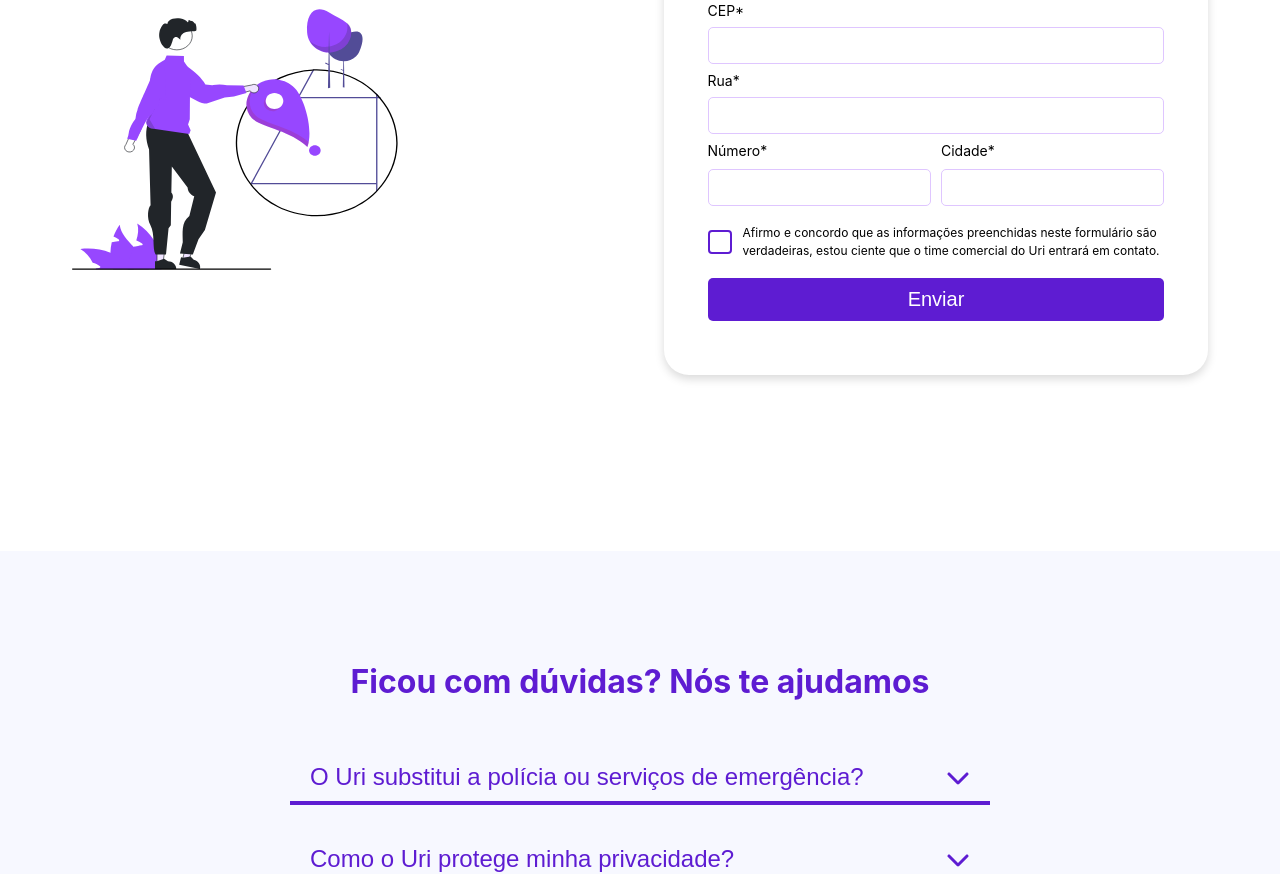
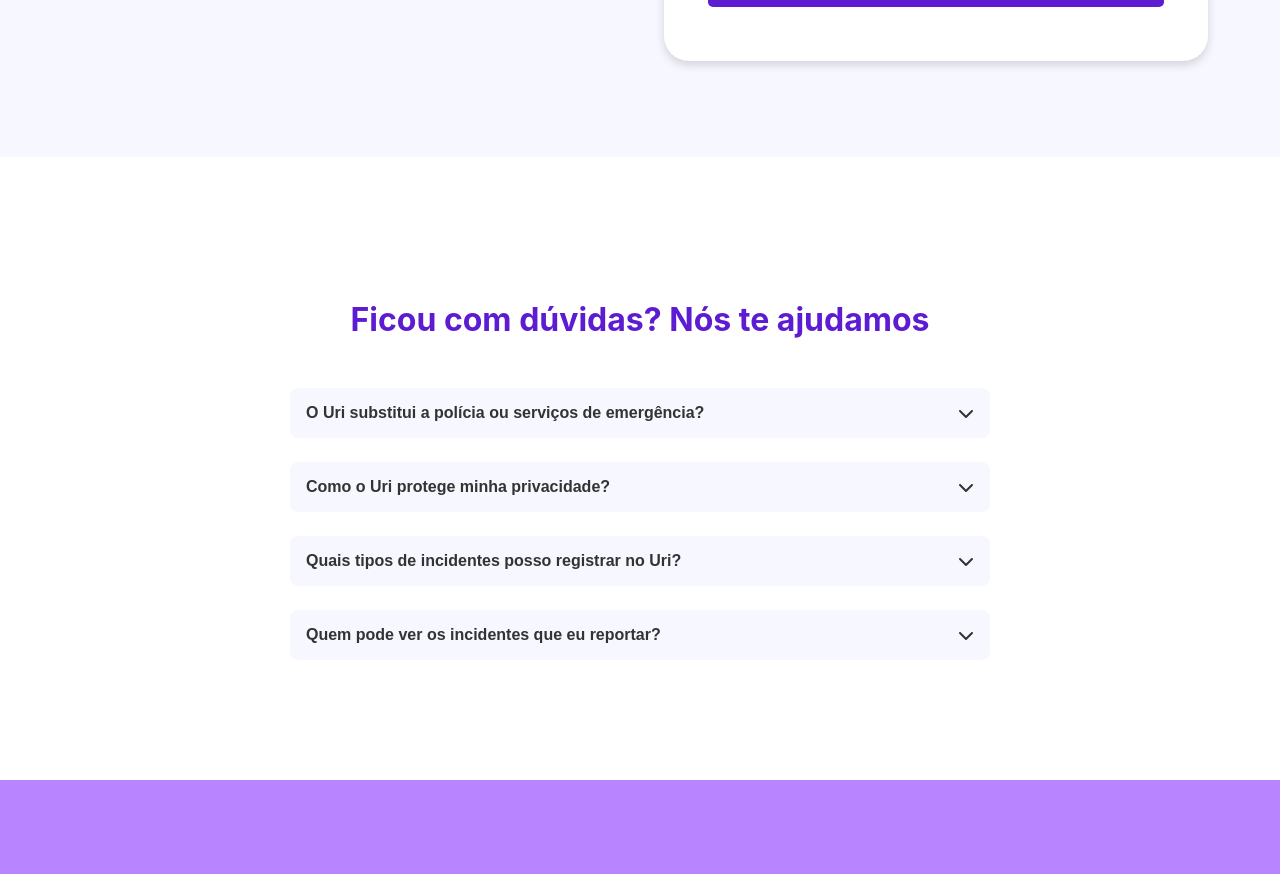
Before and after one commit to MateusZurdoSierra/uri-web, a Next.js app: page / in a window 1280 px wide. Shown: the part 6016-6890 px from the top of the page. Built offline with nearby package versions, Linux system fonts and the light colour scheme; no server answers.

Commit message:
adjustments FAQ

```diff
--- a/src/app/homeStyles.css
+++ b/src/app/homeStyles.css
@@ -361,7 +361,7 @@ body {
 
 .container_community_security {
   margin: 2rem auto;
-  padding: 4rem;
+  padding: 0rem 4rem;
   display: flex;
   justify-content: center;
   align-items: flex-start;
@@ -431,7 +431,7 @@ body {
   margin: auto;
   padding: 64px;
   flex-direction: column;
-  /* background-color: var(--neutral50); */
+  background-color: var(--neutral50);
 }
 
 .form_size {
@@ -623,9 +623,21 @@ form button:hover {
   align-items: center;
   justify-content: center;
   flex-direction: column;
-  margin: 5rem auto 0 auto;
-  padding: 5rem;
-  background-color: var(--neutral50);
+  margin: 2rem auto;
+  padding: 2rem;
+  /* background-color: var(--neutral50); */
+}
+
+.container_faq {
+  max-width: 800px;
+  /* background-color: var(--primary100); */
+  border-radius: 1rem;
+  width: 100%;
+  padding: 3rem;
+  display: flex;
+  flex-direction: column;
+  align-items: center;
+  gap: 1rem;
 }
 
 .title_collapse {
--- a/src/app/page.tsx
+++ b/src/app/page.tsx
@@ -59,7 +59,7 @@ export default function Home() {
 
       <ScreensContentSection />
 
-      <motion.div
+      {/* <motion.div
         variants={fadeIn('up', 0.2)}
         initial="hidden"
         whileInView="show"
@@ -69,7 +69,7 @@ export default function Home() {
         <div className="Community_Connection_content">
           <CommunityConnection text="O Uri conecta você à sua comunidade para construir um ambiente mais seguro." />
         </div>
-      </motion.div>
+      </motion.div> */}
 
       <DownloadContentSection />
 
--- a/src/components/Collapse/Collapse.module.css
+++ b/src/components/Collapse/Collapse.module.css
@@ -1,87 +1,42 @@
-.title_collapse {
-  display: flex;
-  margin: 60px;
+/* Collapse.module.css */
+.container {
+  /* border: 1px solid #ddd; Ajuste se necessário */
+  border-radius: 8px;
+  margin-bottom: 8px;
+  overflow: hidden;
 }
 
 .button {
-  color: var(--primary900);
-  padding: 10px 20px;
+  width: 100%;
+  min-width: 700px;
+  padding: 16px;
+  font-size: 16px;
+  font-weight: 700;
+  text-align: left;
+  cursor: pointer;
+  background-color: var(--neutral50); /* Cor de fundo da pergunta */
   border: none;
-  cursor: pointer;
-  border-bottom: 4px solid var(--primary900);
-  max-width: 700px;
-  width: 80vw;
+  outline: none;
   display: flex;
+  justify-content: space-between;
   align-items: center;
-  justify-content: space-between;
-  background-color: var(--primary50);
-  font-size: 1.5rem;
-  transition: background-color 0.3s;
-  text-align: left;
-  gap: 10px;
-}
-
-.content {
-  display: flex;
-  align-items: center;
-  justify-content: center;
-  max-width: 700px;
-  width: 80vw;
-  max-height: 900px;
-  overflow: hidden;
-  transition: max-height 0.3s ease-out, opacity 0.3s ease-out;
-  padding: 10px;
-  border-radius: 5px;
-  margin-top: 10px;
-}
-
-.childrenText {
-  font-size: 1rem;
   color: var(--neutral700);
-  padding: 15px;
-  /* text-align: justify; */
-  line-height: 1.5;
-}
-
-/* Responsividade */
-
-/* Classes para controle de estado */
-.collapsed {
-  max-height: 0;
-  opacity: 0;
-  transition: max-height 0.3s ease-out, opacity 0.3s ease-out;
-}
-
-.expanded {
-  max-height: 100%;
-  opacity: 1;
 }
 
 .rotate {
   transform: rotate(180deg);
-  transition: transform 0.3s ease-out;
+  transition: transform 0.2s ease;
 }
-@media (max-width: 768px) {
-  .button {
-    font-size: 1rem;
-    font-weight: 600;
-    width: 90vw;
-  }
 
-  .childrenText {
-    font-size: 0.875rem;
-  }
+.content {
+  background-color: var(--neutral50); /* Cor de fundo da resposta */
+  padding: 1rem 2rem;
+  font-size: 14px;
+  overflow: hidden;
+  line-height: 1.5;
+  color: var(--);
+}
 
-  .content {
-    display: flex;
-    align-items: center;
-    justify-content: center;
-    width: 90vw;
-    max-height: 100vh;
-    overflow: hidden;
-    transition: max-height 0.3s ease-out, opacity 0.3s ease-out;
-    padding: 10px;
-    border-radius: 5px;
-    margin-top: 10px;
-  }
+.childrenText {
+  margin-top: 8px;
 }
--- a/src/components/Collapse/Collapse.tsx
+++ b/src/components/Collapse/Collapse.tsx
@@ -32,27 +32,23 @@ const Collapse: React.FC<CollapseProps> = ({ title, children }) => {
           className={`${isOpen ? styles.rotate : ''}`}
         />
       </button>
-      <div
-        className={`${styles.content} ${
-          isOpen ? styles.expanded : styles.collapsed
-        }`}
-        id="collapse-content"
-      >
-        <AnimatePresence mode="wait">
+
+      <AnimatePresence initial={false}>
         {isOpen && (
           <motion.div
             key="content"
-              initial={{ opacity: 0 }}
-              animate={{ opacity: 1 }}
-              exit={{ opacity: 0, transition: { duration: 0.1 } }}
+            initial={{ opacity: 0, height: 0 }}
+            animate={{ opacity: 1, height: 'auto' }}
+            exit={{ opacity: 0, height: 0 }}
             transition={{ duration: 0.2 }} // Duração da animação
+            className={styles.content}
+            id="collapse-content"
           >
             <div className={styles.childrenText}>{children}</div>
           </motion.div>
         )}
       </AnimatePresence>
     </div>
-    </div>
   );
 };
 
--- a/src/components/Footer/Footer.module.css
+++ b/src/components/Footer/Footer.module.css
@@ -13,7 +13,7 @@
   display: flex;
   flex-direction: column;
   justify-content: space-between;
-  align-items: center;
+  align-items: flex-start;
   color: var(--neutral0);
   width: 100%;
 }
@@ -30,10 +30,12 @@
 }
 
 .row_footer_two {
-  background-color: var(--neutral0);
-  padding: 1rem 0;
+  background-color: var(--neutral900);
+  width: 100%;
+  padding: 2rem;
   color: var(--neutral500);
   text-align: center;
+  font-size: 0.875rem;
 }
 
 .container_police {
@@ -77,7 +79,7 @@
   width: 100%;
   max-width: 992px;
   margin: 0 auto;
-  align-items: center;
+  align-items: flex-start;
 }
 
 .logo_footer {
@@ -88,7 +90,7 @@
 .footer_links {
   display: flex;
   flex-direction: column;
-  align-items: center;
+  align-items: flex-start;
 }
 
 .footer_links a {
@@ -105,7 +107,7 @@
 .footer_links h6 {
   min-height: 3.5rem;
   font-size: 1.125rem;
-  margin-bottom: 1rem;
+  /* margin-bottom: 1rem; */
 }
 
 .column1 {
@@ -165,6 +167,7 @@
 @media (min-width: 768px) and (max-width: 991px) {
   .row_footer {
     flex-direction: column;
+    align-items: center;
   }
 
   .container_police ul {
@@ -187,6 +190,7 @@
   .row_footer {
     flex-direction: column;
     padding: 1rem;
+    align-items: center;
   }
 
   .container_police ul {
--- a/src/components/Footer/Footer.tsx
+++ b/src/components/Footer/Footer.tsx
@@ -1,6 +1,6 @@
 import React from 'react';
 import Image from 'next/image';
-import Link from 'next/link';
+// import Link from 'next/link';
 import styles from './Footer.module.css';
 import Lion from '../AutoScrolling/Lion';
 
@@ -15,20 +15,11 @@ const Footer: React.FC = () => {
 
       <div className={styles.row_footer_one}>
         <div className={styles.row_footer}>
-          <div className={styles.logo_footer}>
-            <Image
-              src="/svg/logoWhite.svg"
-              alt="Logo URI"
-              width={150}
-              height={60}
-            />
-          </div>
-
           {/* Seção de Contato */}
           <div className={styles.footer_links}>
             <h6>Contato</h6>
             <div className={styles.column1}>
-              <a href="mailto:oi@uri.app">oi@uri.app</a>
+              <a href="mailto:oi@uri.app">contato@uriapp.com.br</a>
             </div>
           </div>
 
@@ -36,7 +27,7 @@ const Footer: React.FC = () => {
           <div className={styles.footer_links}>
             <h6>Siga Nossas Redes</h6>
             <div className={styles.column1}>
-              <a
+              {/* <a
                 href="https://www.facebook.com"
                 className={styles.facebook_icon}
               >
@@ -52,7 +43,7 @@ const Footer: React.FC = () => {
                     fill="currentColor"
                   />
                 </svg>
-              </a>
+              </a> */}
 
               <a href="https://www.instagram.com">
                 <svg
@@ -69,7 +60,7 @@ const Footer: React.FC = () => {
                 </svg>
               </a>
 
-              <a href="https://www.twitter.com">
+              {/* <a href="https://www.twitter.com">
                 <svg
                   width="24"
                   height="24"
@@ -82,9 +73,9 @@ const Footer: React.FC = () => {
                     fill="currentColor"
                   />
                 </svg>
-              </a>
+              </a> */}
 
-              <a href="https://www.tiktok.com">
+              {/* <a href="https://www.tiktok.com">
                 <svg
                   width="24"
                   height="24"
@@ -97,22 +88,35 @@ const Footer: React.FC = () => {
                     fill="currentColor"
                   />
                 </svg>
-              </a>
+              </a> */}
             </div>
+          </div>
+          <div className={styles.logo_footer}>
+            <Image
+              src="/svg/logoWhite.svg"
+              alt="Logo URI"
+              width={150}
+              height={60}
+            />
           </div>
         </div>
       </div>
 
       <div className={styles.row_footer_two}>
         <div className={styles.container_police}>
-          <ul>
+          <p>
+            Feito por quem mora em casas de bairro para quem mora em casas de
+            bairro 💜 © 2024 URI marca registrada.
+          </p>
+
+          {/* <ul>
             <li>
               <Link href="#">Política de Privacidade</Link>
             </li>
             <li>
               <Link href="#">Política de Cookies</Link>
             </li>
-          </ul>
+          </ul> */}
         </div>
       </div>
     </footer>
--- a/src/components/Home/DownloadContentSection.tsx
+++ b/src/components/Home/DownloadContentSection.tsx
@@ -27,7 +27,7 @@ const DownloadContentSection = () => (
             nosso bairro um lugar melhor para viver. Tudo de forma simples e
             gratuita.
           </p>
-          <div className="app_buttons">
+          {/* <div className="app_buttons">
             <a
               href="https://play.google.com/store/apps/details?id=com.seuapp.android"
               target="_blank"
@@ -59,7 +59,7 @@ const DownloadContentSection = () => (
                 unoptimized
               />
             </a>
-          </div>
+          </div> */}
         </motion.div>
         <motion.div
           variants={fadeIn('up', 0.5)}
--- a/src/components/Home/FaqContentSection.tsx
+++ b/src/components/Home/FaqContentSection.tsx
@@ -5,27 +5,33 @@ import Title from '../TitleProps';
 import { fadeIn } from '@/variants';
 
 const FaqContentSection = () => (
-  <section>
+  <section className="container_doubts">
     <motion.div
       variants={fadeIn('up', 0.2)}
       initial="hidden"
       whileInView="show"
       viewport={{ once: true }}
-      className="container_doubts"
+      className="container_faq"
     >
       <div className="title_collapse">
         <Title text="Ficou com dúvidas? Nós te ajudamos" level={2} />
       </div>
-      <h2 className="text_fac_doubts"></h2>
-      <Collapse title="O Uri substitui a polícia ou serviços de emergência?">
-        <p>
-          Não. <strong>O Uri é uma ferramenta de apoio</strong> que fortalece a
-          colaboração entre moradores, ajudando a identificar e compartilhar
-          informações sobre incidentes no bairro. No entanto, em situações
-          graves, como crimes ou emergências médicas, é essencial acionar as
-          autoridades competentes, como a polícia ou os bombeiros.
-        </p>
-      </Collapse>
+      <div className="faq_box">
+        <Collapse
+          title="
+              O Uri substitui a polícia ou serviços de emergência?
+
+          "
+        >
+          <p className="collapse_content">
+            Não. <strong>O Uri é uma ferramenta de apoio</strong> que fortalece
+            a colaboração entre moradores, ajudando a identificar e compartilhar
+            informações sobre incidentes no bairro. No entanto, em situações
+            graves, como crimes ou emergências médicas, é essencial acionar as
+            autoridades competentes, como a polícia ou os bombeiros.
+          </p>
+        </Collapse>
+      </div>
       <Collapse title="Como o Uri protege minha privacidade?">
         <p>
           <strong>A sua privacidade é nossa prioridade.</strong> No Uri,
```
Also changed, not shown: public/svg/Pre-order_on_the_App_Store_Badge_PTBR_RGB_blk_121217.svg (added). Lines whose indentation alone changed are shown as unchanged.
